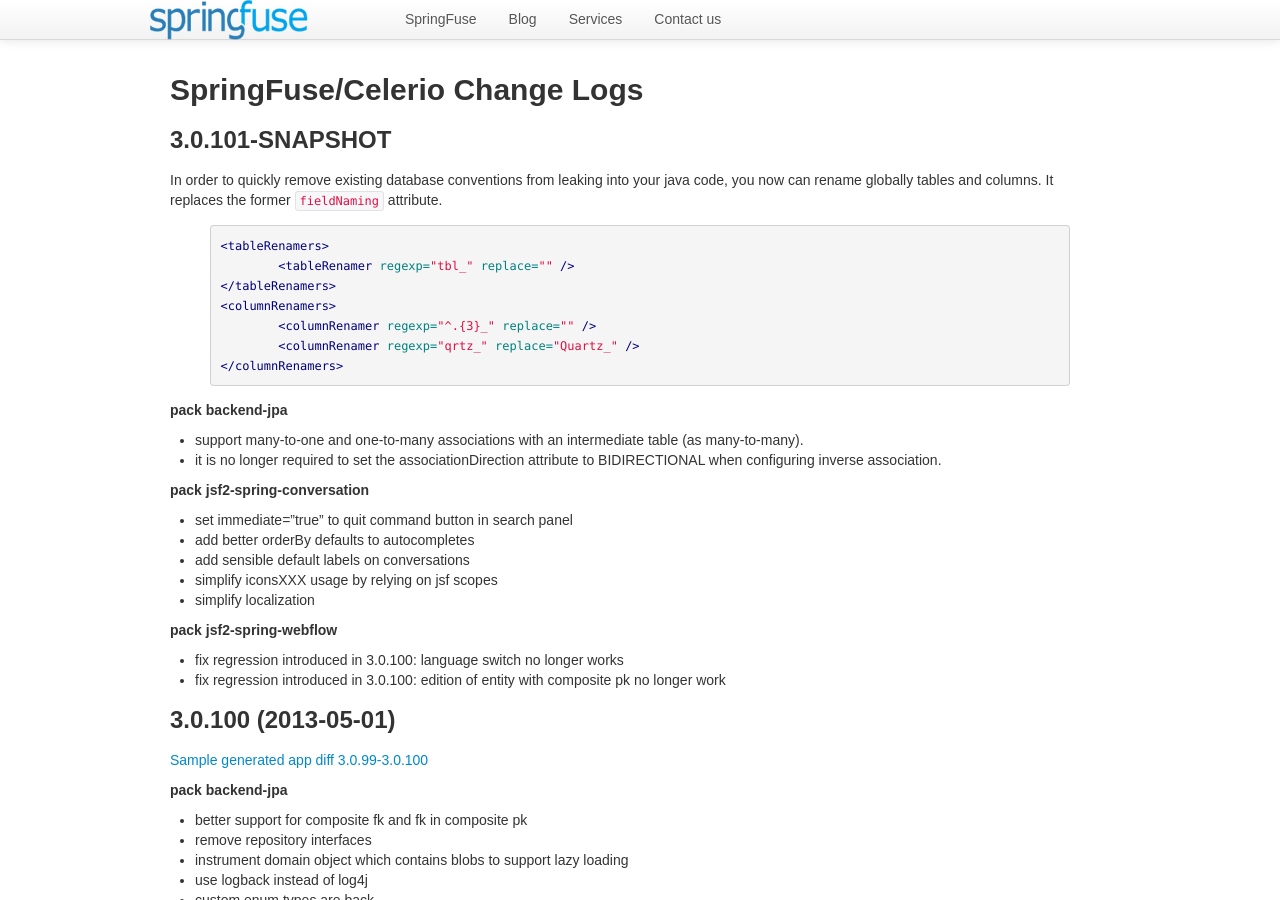
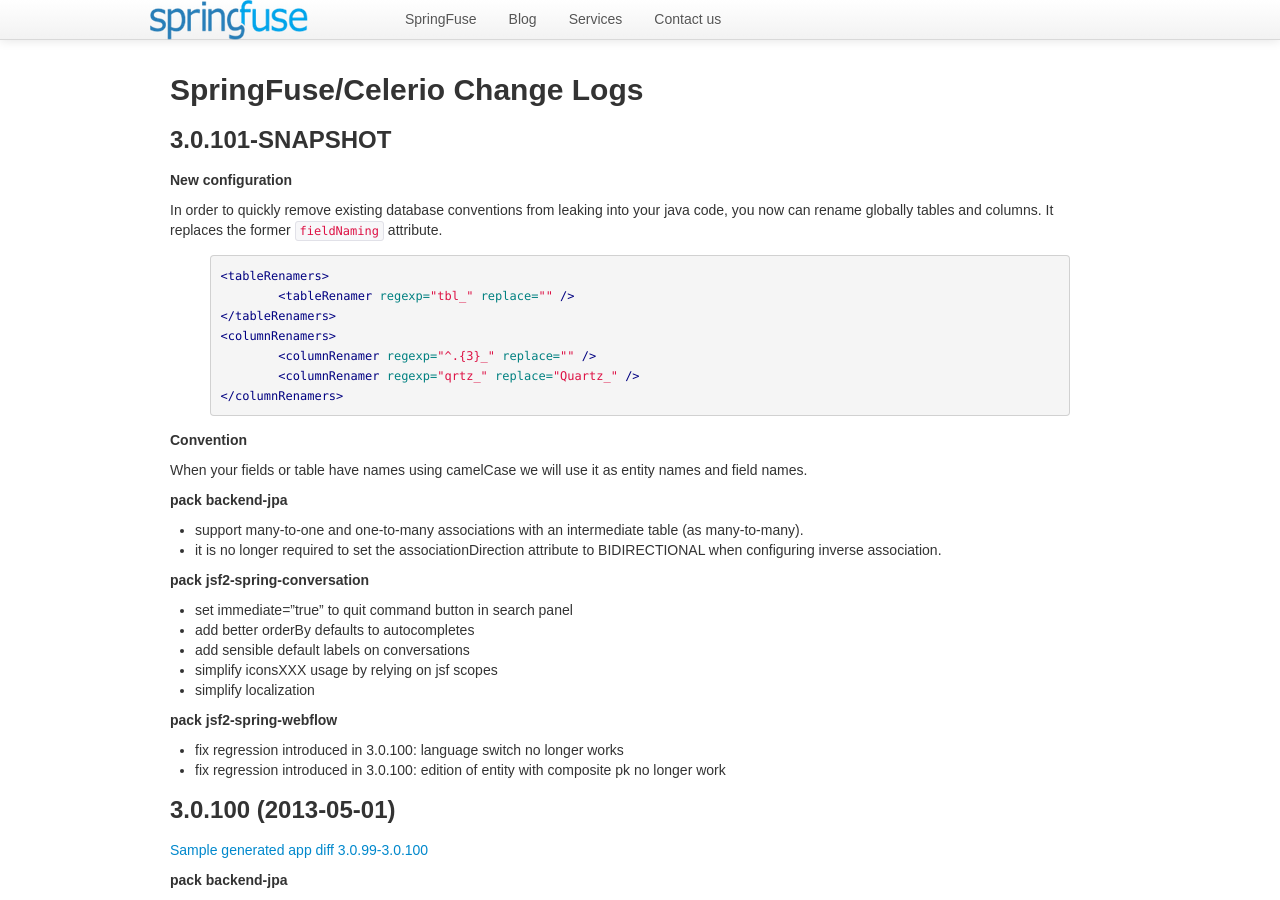
Before and after one commit to springfuse/springfuse.github.com, a Jekyll site: the page built from change-log.md, in a window 1280 px wide and 900 px high. Built offline with Jekyll 4.4.1, drawn with Linux system fonts in a browser that asks for light colours; Markdown is read by kramdown in place of the engine named in the settings; comment, search, counter and statistics services are not loaded.

Commit message:
convention update

```diff
--- a/change-log.md
+++ b/change-log.md
@@ -8,6 +8,7 @@ title: Springfuse change log
 
 ### 3.0.101-SNAPSHOT
 
+##### New configuration
 In order to quickly remove existing database conventions from leaking into your java code, you now can rename globally tables and columns.
 It replaces the former `fieldNaming` attribute.
 
@@ -23,6 +24,9 @@ It replaces the former `fieldNaming` attribute.
 
 {% endhighlight %}
 
+#####  Convention
+
+When your fields or table have names using camelCase we will use it as entity names and field names.
 
 ##### pack backend-jpa
 * support many-to-one and one-to-many associations with an intermediate table (as many-to-many).
```
